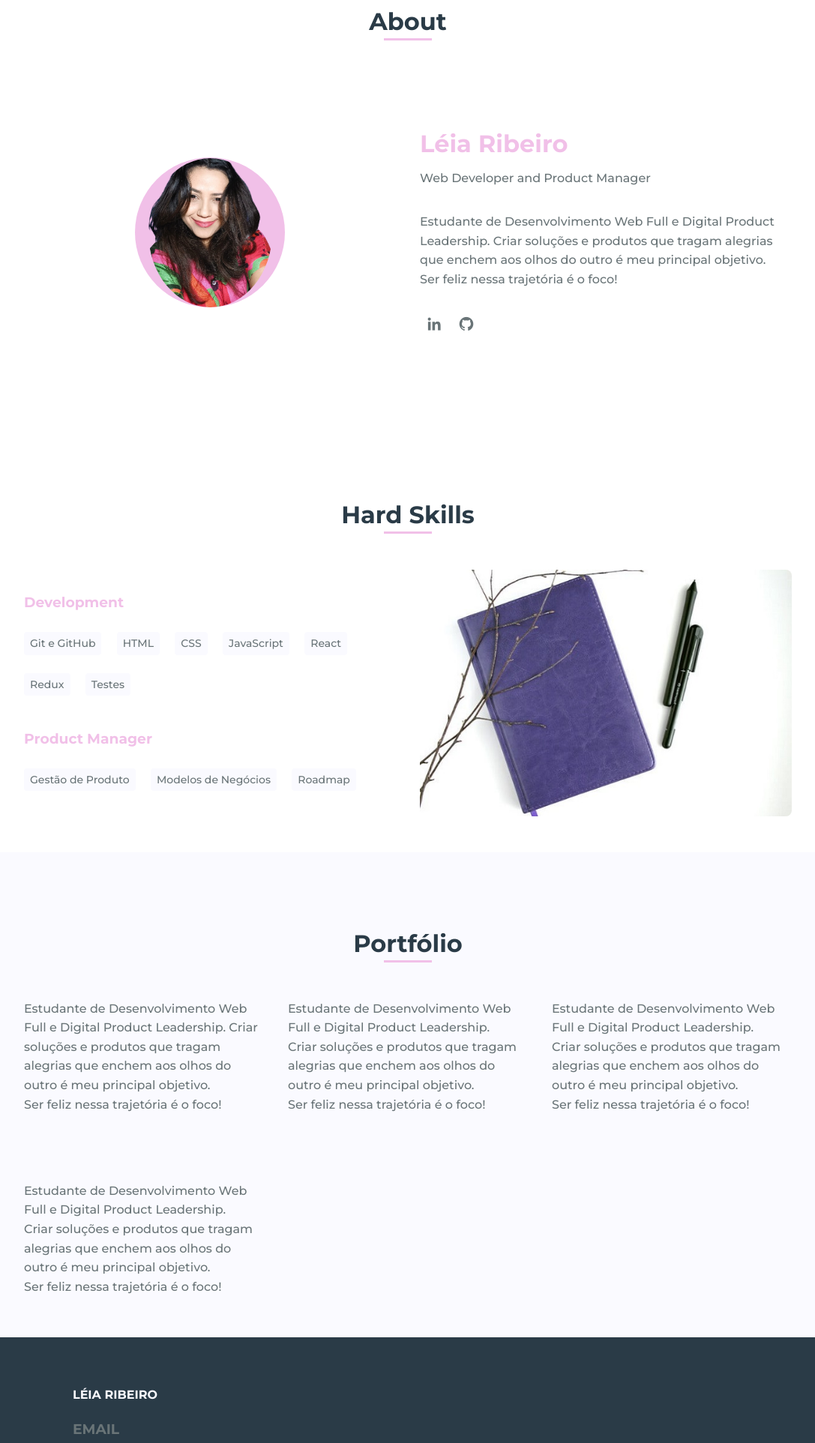
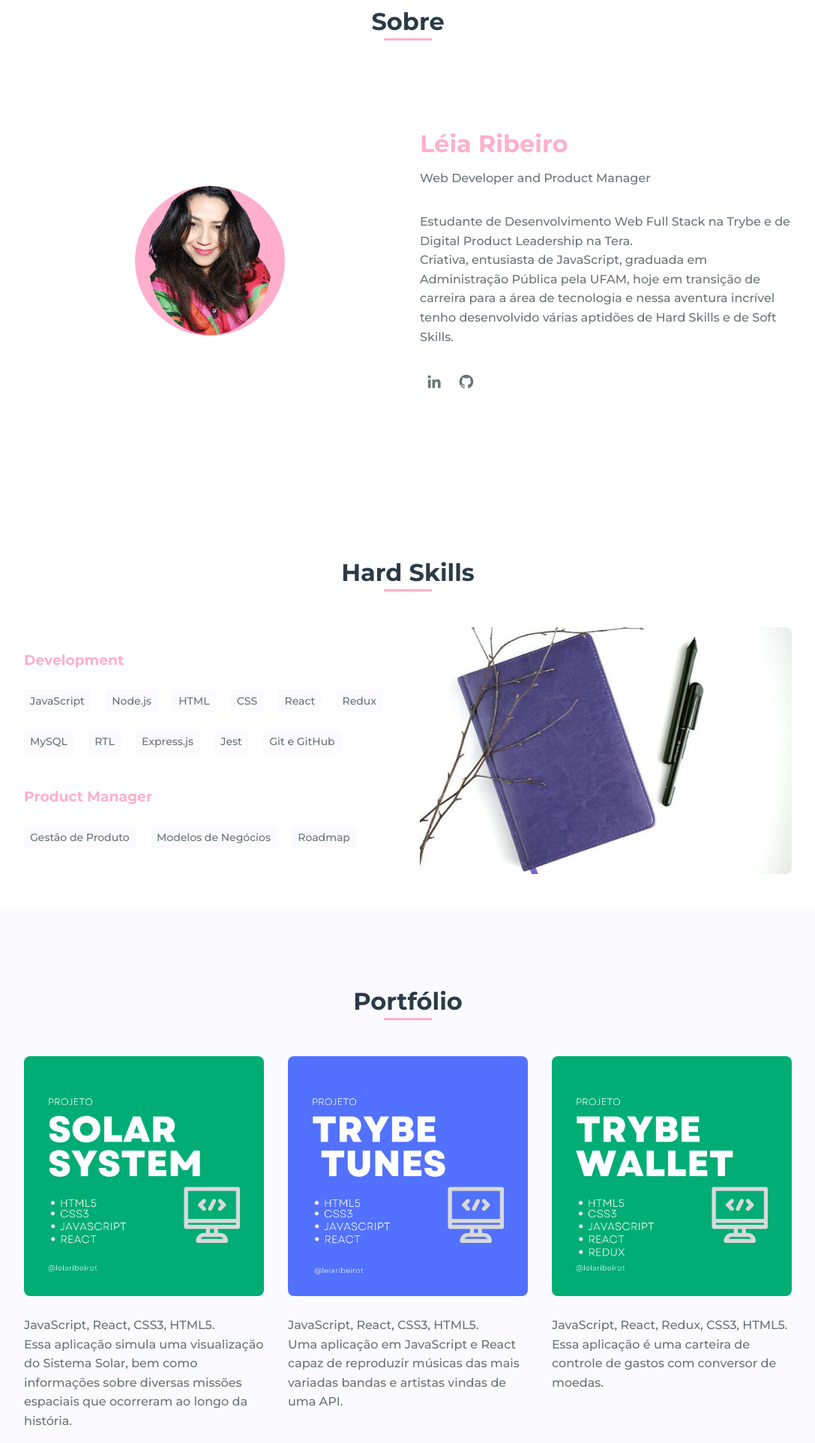
Before and after one commit to leiaribeirot/leiaribeirot.github.io, a plain HTML site: page index.html in a window 1280 px wide. Shown: the part 733-2658 px from the top of the page at 75% size, without its empty margins (96-1183 px from the left). Drawn offline with nearby package versions, Linux system fonts and the light colour scheme.

Commit message:
refactor: insere novas capas de projeto e altera a cor do portfolio

```diff
--- a/assets/sass/styles.scss
+++ b/assets/sass/styles.scss
@@ -215,9 +215,9 @@ img{
     &__img{
         display: flex;
         justify-content: center;
-        padding-top: 1rem;
-        width: 120px;
-        height: 120px;
+        padding-top: 3rem;
+        width: 150px;
+        height: 150px;
         background-color: var(--first-color);
         border-radius: 50%;
         overflow: hidden;
--- a/index.html
+++ b/index.html
@@ -25,7 +25,7 @@
             <div class="nav__menu" id="nav-menu">
                 <ul class="nav__list">
                     <li class="nav__item"><a href="#home" class="nav__link active">Home</a></li>
-                    <li class="nav__item"><a href="#about" class="nav__link">About</a></li>
+                    <li class="nav__item"><a href="#about" class="nav__link">Sobre</a></li>
                     <li class="nav__item"><a href="#skills" class="nav__link">Skills</a></li>
                     <li class="nav__item"><a href="#portfolio" class="nav__link">Portfólio</a></li>
                 </ul>
@@ -53,22 +53,22 @@
 
         <!--===== ABOUT =====-->
         <section class="about section" id="about">
-            <h2 class="section-title">About</h2>
+            <h2 class="section-title">Sobre</h2>
 
             <div class="about__container bd-grid">
                 <div class="about__img">
-                    <img src="assets/img/LeiaPerfil1-.png" alt="">
+                    <img src="assets/img/LeiaPerfil1-.png" whidt= alt="">
                 </div>
 
                 <div>
                     <h2 class="about__subtitle">Léia Ribeiro</h2>
                     <span class="about__profession">Web Developer and Product Manager</span>
                     <p class="about__text">
-                        Estudante de Desenvolvimento Web Full e
-                        Digital Product Leadership.
-                        Criar soluções e produtos que tragam alegrias que enchem aos olhos do outro é meu principal
-                        objetivo.
-                        <br>Ser feliz nessa trajetória é o foco!
+                        Estudante de Desenvolvimento Web Full Stack na Trybe
+                        e de Digital Product Leadership na Tera.
+                        <br>Criativa, entusiasta de JavaScript, graduada em Administração Pública pela UFAM, hoje
+                        em transição de carreira para a área de tecnologia e nessa aventura incrível tenho
+                        desenvolvido várias aptidões de Hard Skills e de Soft Skills.
                     </p>
 
                     <div class="about__social">
@@ -89,13 +89,17 @@
             <div class="skills__container bd-grid">
                 <div class="skills__box">
                     <h3 class="skills__subtitle">Development</h3>
-                    <span class="skills__name">Git e GitHub</span>
+                    <span class="skills__name">JavaScript</span>
+                    <span class="skills__name">Node.js</span>
                     <span class="skills__name">HTML</span>
                     <span class="skills__name">CSS</span>
-                    <span class="skills__name">JavaScript</span>
                     <span class="skills__name">React</span>
                     <span class="skills__name">Redux</span>
-                    <span class="skills__name">Testes</span>
+                    <span class="skills__name">MySQL</span>
+                    <span class="skills__name">RTL</span>
+                    <span class="skills__name">Express.js</span>
+                    <span class="skills__name">Jest</span>
+                    <span class="skills__name">Git e GitHub</span>
 
                     <h3 class="skills__subtitle">Product Manager</h3>
                     <span class="skills__name">Gestão de Produto</span>
@@ -115,63 +119,75 @@
 
             <div class="portfolio__container bd-grid">
                 <div class="portfolio__img">
-                    <img src="assets/img/projetos/1.png" alt="">
-                    <p class="about__text">
-                        Estudante de Desenvolvimento Web Full e
-                        Digital Product Leadership.
-                        Criar soluções e produtos que tragam alegrias que enchem aos olhos do outro é meu principal
-                        objetivo.
-                        <br>Ser feliz nessa trajetória é o foco!
+                    <img src="assets/img-projetos/1.-solar.png" alt="">
+
+                    <br class="about__text">
+                        JavaScript, React, CSS3, HTML5. <br>Essa aplicação simula uma visualização do Sistema Solar,
+                        bem como informações sobre diversas missões espaciais que ocorreram ao longo da história.
                     </p>
 
                     <div class="portfolio__link">
-                        <a href="https://github.com/leiaribeirot/solar-system" class="portfolio__link-name">View details</a>
+                        <a href="https://github.com/leiaribeirot/solar-system" class="portfolio__link-name">Veja Detalhes</a>
                     </div>
 
                 </div>
                 <div class="portfolio__img">
-                    <img src="assets/img/projetos/3.png" alt="">
+                    <img src="assets/img-projetos/2.-tunes.png" alt="">
 
-                    <p class="about__text">
-                        Estudante de Desenvolvimento Web Full e
-                        Digital Product Leadership. </br>
-                        Criar soluções e produtos que tragam alegrias que enchem aos olhos do outro é meu principal
-                        objetivo.
-                        <br>Ser feliz nessa trajetória é o foco!
+                    <br class="about__text">
+                        JavaScript, React, CSS3, HTML5. <br>Uma aplicação em JavaScript e React capaz
+                        de reproduzir músicas das mais variadas bandas e artistas vindas de uma API.
                     </p>
 
                     <div class="portfolio__link">
-                        <a href="/projetos/2-trybewats/index.html" class="portfolio__link-name">View details</a>
+                        <a href="" class="portfolio__link-name">Veja Detalhes</a>
                     </div>
                 </div>
                 <div class="portfolio__img">
-                    <img src="assets/img/projetos/2.png" alt="">
+                    <img src="assets/img-projetos/3.-wallet.png" alt="">
 
-                    <p class="about__text">
-                        Estudante de Desenvolvimento Web Full e
-                        Digital Product Leadership. </br>
-                        Criar soluções e produtos que tragam alegrias que enchem aos olhos do outro é meu principal
-                        objetivo.
-                        <br>Ser feliz nessa trajetória é o foco!
+                    <br class="about__text">
+                        JavaScript, React, Redux, CSS3, HTML5. <br>Essa aplicação é uma carteira de
+                        controle de gastos com conversor de moedas.
                     </p>
 
                     <div class="portfolio__link">
-                        <a href="/projetos/3-todo-list/index.html" class="portfolio__link-name">View details</a>
+                        <a href="" class="portfolio__link-name">Veja Detalhes</a>
                     </div>
                 </div>
                 <div class="portfolio__img">
-                    <img src="assets/img/projetos/4.png" alt="">
+                    <img src="assets/img-projetos/4.-tryunfo.png" alt="">
 
                     <br class="about__text">
-                        Estudante de Desenvolvimento Web Full e
-                        Digital Product Leadership. </br>
-                        Criar soluções e produtos que tragam alegrias que enchem aos olhos do outro é meu principal
-                        objetivo.
-                        <br>Ser feliz nessa trajetória é o foco!
+                        JavaScript, React, CSS3, HTML5. <br>Esse projeto é um jogo no estilo Super Trunfo!
                     </p>
 
                     <div class="portfolio__link">
-                        <a href="/projetos/4-pixel's-art/index.html" class="portfolio__link-name">View details</a>
+                        <a href="" class="portfolio__link-name">Veja Detalhes</a>
+                    </div>
+                </div>
+                <div class="portfolio__img">
+                    <img src="assets/img-projetos/5.-test.png" alt="">
+
+                    <br class="about__text">
+                        Jest, ES6, Testes Unitários. <br>Esse projeto consiste em várias funções
+                        para atender a requisitos propostos e seus testes unitários para garantir
+                        as implementações das funções corretamente.
+                    </p>
+
+                    <div class="portfolio__link">
+                        <a href="" class="portfolio__link-name">Veja Detalhes</a>
+                    </div>
+                </div>
+                <div class="portfolio__img">
+                    <img src="assets/img-projetos/6.-functions.png" alt="">
+
+                    <br class="about__text">
+                        JavaScript. <br>Este projeto é a implementação
+                        de diversas funções em JavaScript a partir de requisitos.
+
+                    <div class="portfolio__link">
+                        <a href="" class="portfolio__link-name">Veja Detalhes</a>
                     </div>
                 </div>
             </div>
```
Also changed, not shown: assets/css/styles.css, assets/img-projetos/1.-solar.png (added), assets/img-projetos/2.-tunes.png (added), assets/img-projetos/3.-wallet.png (added), assets/img-projetos/4.-tryunfo.png (added), assets/img-projetos/5.-test.png (added), assets/img-projetos/6.-functions.png (added).
